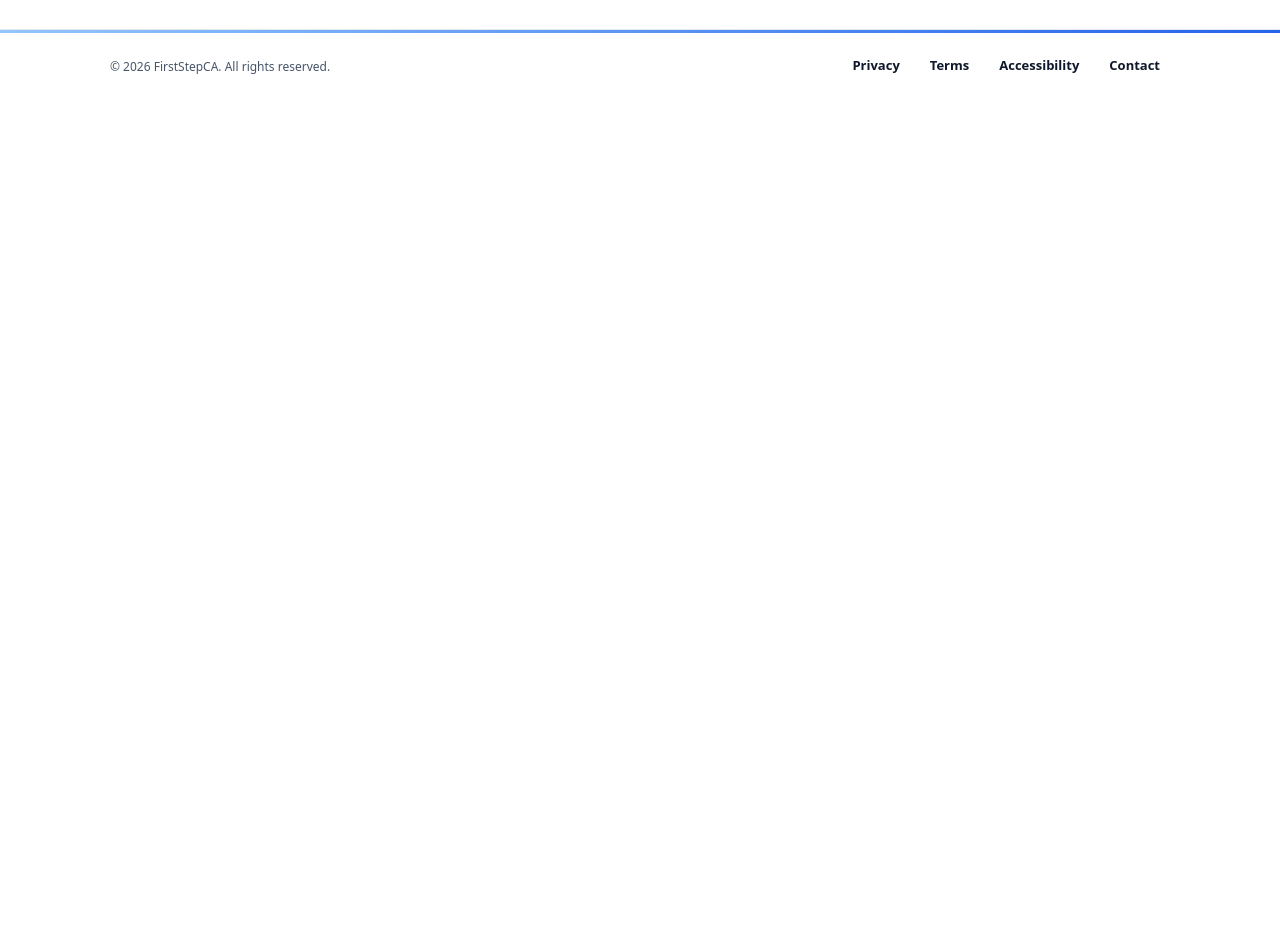
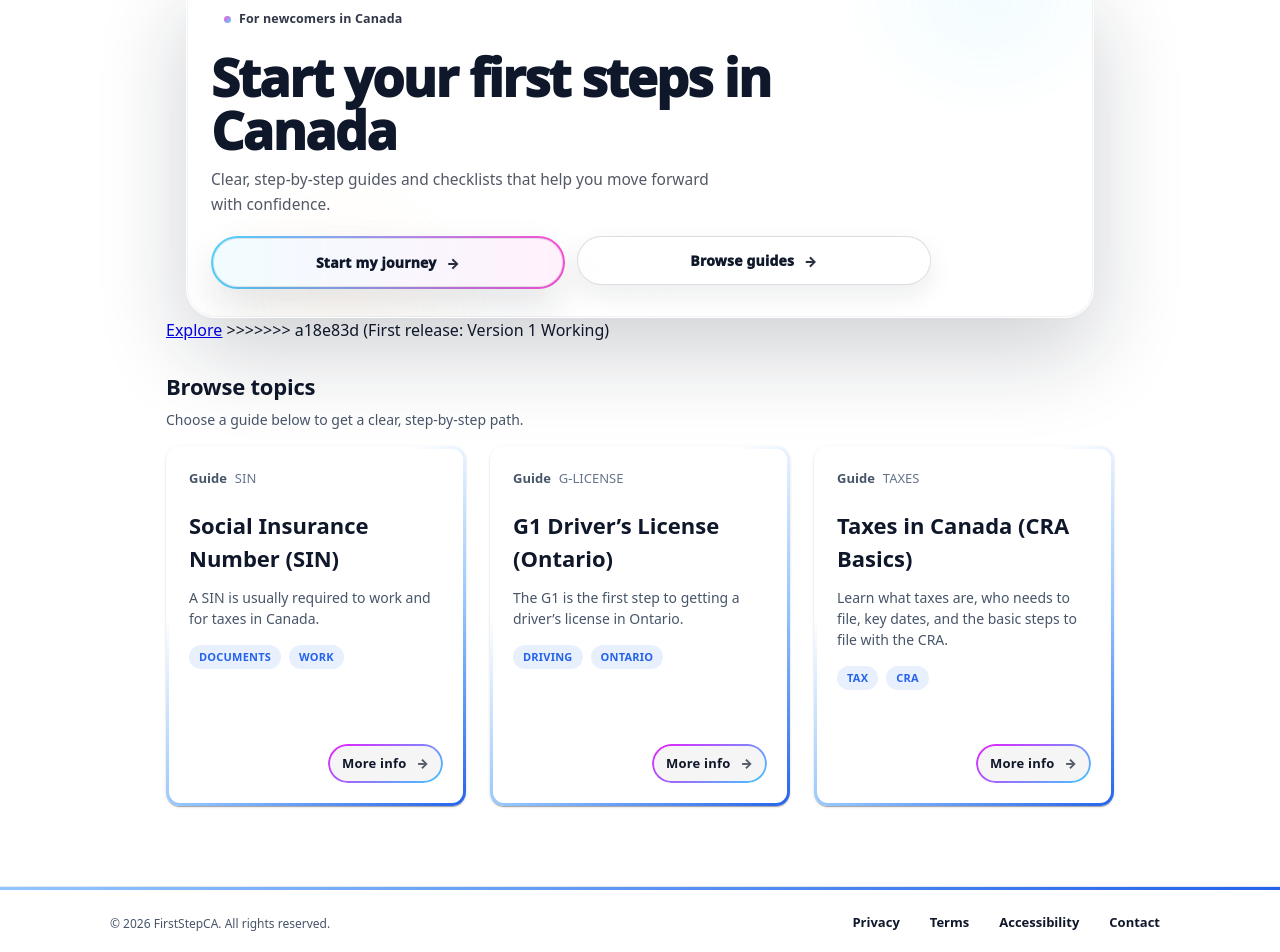
Before and after one commit to Sagaz0501/First-Step-Canada, an Angular app: page / in a window 1280 px wide. Shown: the part 1238-2190 px from the top of the page. Before the commit the page ends 1339 px from the top, so only its background shows below. Built offline with nearby package versions, Linux system fonts and the light colour scheme.

Commit message:
First release: Version 1 Working

```diff
--- a/src/app/home-page/home-page.html
+++ b/src/app/home-page/home-page.html
@@ -3,6 +3,7 @@
   <!-- HERO with photo -->
   <section class="hero" aria-label="Intro">
     <div class="hero-bg" aria-hidden="true"></div>
+<<<<<<< HEAD
 
     <div class="hero-inner">
       <div class="hero-shell">
@@ -81,6 +82,86 @@
         </div>
       </mat-card>
     </div>
+=======
+
+    <div class="hero-inner">
+      <div class="hero-shell">
+        <div class="hero-left">
+          <p class="hero-eyebrow">For newcomers in Canada</p>
+
+          <h2 class="hero-title">Start your first steps in Canada</h2>
+
+          <p class="hero-subtitle">
+            Clear, step-by-step guides and checklists that help you move forward with confidence.
+          </p>
+
+          <div class="hero-actions" role="group" aria-label="Primary actions">
+            <div class="cta">
+              <a class="btn-wrap" routerLink="/planner">
+                <span class="btn btn-primary">Start my journey <span class="btn-arrow">→</span></span>
+              </a>
+            </div>
+
+            <div class="cta">
+              <a class="btn btn-secondary" href="#topics" aria-label="Browse guides">
+                Browse guides <span class="btn-arrow" aria-hidden="true">→</span>
+              </a>
+            </div>
+
+          </div>
+        </div>
+      </div>
+    </div>
+
+    <a class="scroll-hint" href="#story" aria-label="Scroll to next section">
+      <span class="scroll-dot" aria-hidden="true"></span>
+      <span class="scroll-text">Explore</span>
+    </a>
+>>>>>>> a18e83d (First release: Version 1 Working)
+  </section>
+
+  <!-- TOPICS (your cards) -->
+  <section class="topics" id="topics" aria-label="Topics">
+    <div class="topics-head">
+      <div>
+        <h3 class="section-title">Browse topics</h3>
+        <p class="section-lead">
+          Choose a guide below to get a clear, step-by-step path.
+        </p>
+      </div>
+    </div>
+
+    <div class="cards">
+      <mat-card
+        class="topic-card fancy-card"
+        *ngFor="let p of processData.processes"
+        tabindex="0"
+        role="link"
+        [routerLink]="['/', p.id]"
+        aria-label="Open {{ p.title }}"
+      >
+        <div class="main-content">
+          <div class="header">
+            <span>Guide</span>
+            <span>{{ p.id | uppercase }}</span>
+          </div>
+
+          <h3 class="heading">{{ p.title }}</h3>
+
+          <p class="desc">{{ p.shortDescription }}</p>
+
+          <div class="categories">
+            <span *ngFor="let tag of getTags(p.id)">{{ tag }}</span>
+          </div>
+        </div>
+
+        <div class="footer">
+          <span class="more-pill" aria-hidden="true">
+            More info <span class="arrow">→</span>
+          </span>
+        </div>
+      </mat-card>
+    </div>
   </section>
 
 </main>
```
Also changed, not shown: src/app/home-page/home-page.css (line endings or trailing spaces).
